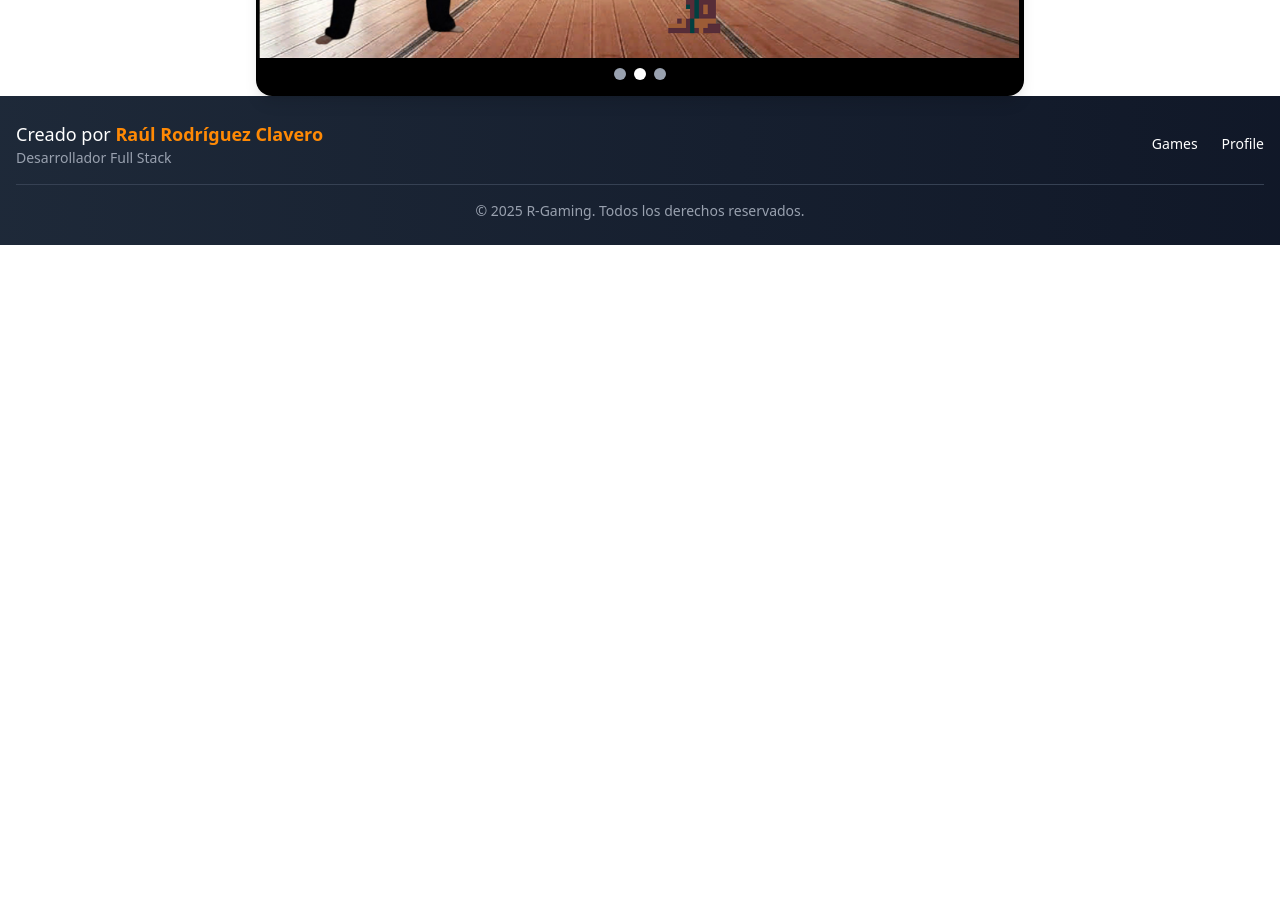
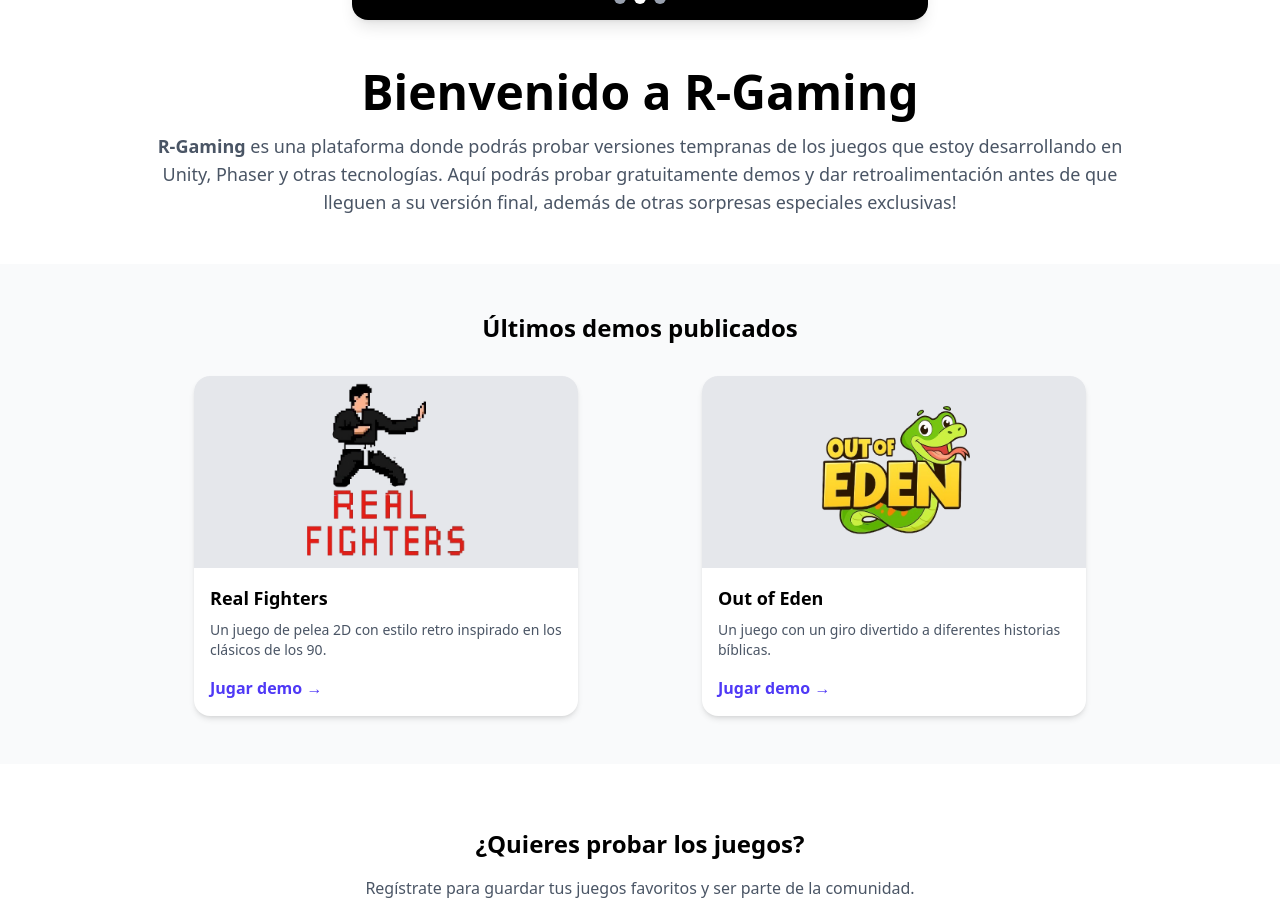
Before and after one commit to RaulWeirdStackDev/GamesRaulFront, a React (Vite) app: page /home in a window 1280 px wide. Shown: the part 440-1351 px from the top of the page. Before the commit the page ends 800 px from the top, so only its background shows below. Built offline with nearby package versions, Linux system fonts and the light colour scheme.

Commit message:
Mejoras en Home

```diff
--- a/src/components/Slider.jsx
+++ b/src/components/Slider.jsx
@@ -29,7 +29,7 @@ export const Slider=() => {
   }, []);
 
   return (
-    <div className="relative w-full max-w-3xl mx-auto overflow-hidden rounded-2xl shadow-lg">
+    <div className="relative w-full max-w-xl mx-auto overflow-hidden rounded-2xl shadow-lg mt-8">
       {/* Slides */}
       <div
         className="flex transition-transform ease-in-out duration-500"
--- a/src/views/PublicViews/Home/Home.jsx
+++ b/src/views/PublicViews/Home/Home.jsx
@@ -1,9 +1,93 @@
 import { Slider } from "../../../components/Slider";
+import { Link } from "react-router-dom";
 
 export const Home = () => {
-    return (
-<>
-<Slider />
-</>
-    );
+  return (
+    <div className="w-full">
+      {/* Hero / Slider */}
+      <Slider />
+
+      {/* Sobre R-Gaming */}
+      <section className="max-w-5xl mx-auto px-4 py-12 text-center">
+        <h1 className="text-3xl lg:text-5xl font-bold mb-4">Bienvenido a R-Gaming</h1>
+        <p className="text-lg text-gray-600">
+          <span className="font-semibold"> R-Gaming</span> es una plataforma donde podrás probar versiones tempranas de los
+          juegos que estoy desarrollando en Unity, Phaser y otras tecnologías. Aquí podrás probar gratuitamente demos y dar retroalimentación antes de que lleguen a su
+          versión final, además de otras sorpresas especiales exclusivas!
+        </p>
+      </section>
+
+      {/* Últimos juegos */}
+      <section className="bg-gray-50 py-12">
+        <div className="max-w-5xl mx-auto px-4">
+          <h2 className="text-2xl font-bold mb-8 text-center">
+            Últimos demos publicados
+          </h2>
+
+          <div className="grid gap-6 md:grid-cols-2 justify-items-center">
+            {/* Card 1 - Real Fighters */}
+            <div className="bg-white rounded-2xl shadow-md overflow-hidden hover:shadow-xl transition w-full max-w-sm">
+              <div className="w-full h-48 bg-gray-200 flex items-center justify-center">
+                <img
+                  src="/logoRF.png"
+                  alt="Real Fighters"
+                  className="h-full object-contain"
+                />
+              </div>
+              <div className="p-4">
+                <h3 className="font-semibold text-lg mb-2">Real Fighters</h3>
+                <p className="text-sm text-gray-600 mb-4">
+                  Un juego de pelea 2D con estilo retro inspirado en los
+                  clásicos de los 90.
+                </p>
+                <Link
+                  to="/register"
+                  className="text-indigo-600 font-semibold hover:underline"
+                >
+                  Jugar demo →
+                </Link>
+              </div>
+            </div>
+
+            {/* Card 2 - Out of Eden */}
+            <div className="bg-white rounded-2xl shadow-md overflow-hidden hover:shadow-xl transition w-full max-w-sm">
+              <div className="w-full h-48 bg-gray-200 flex items-center justify-center">
+                <img
+                  src="/logoOoE.png"
+                  alt="Out of Eden"
+                  className="h-full object-contain"
+                />
+              </div>
+              <div className="p-4">
+                <h3 className="font-semibold text-lg mb-2">Out of Eden</h3>
+                <p className="text-sm text-gray-600 mb-4">
+                  Un juego con un giro divertido a diferentes historias bíblicas.
+                </p>
+                <Link
+                  to="/register"
+                  className="text-indigo-600 font-semibold hover:underline"
+                >
+                  Jugar demo →
+                </Link>
+              </div>
+            </div>
+          </div>
+        </div>
+      </section>
+
+      {/* Call to Action */}
+      <section className="py-16 text-center">
+        <h2 className="text-2xl font-bold mb-4">¿Quieres probar los juegos?</h2>
+        <p className="text-gray-600 mb-6">
+          Regístrate para guardar tus juegos favoritos y ser parte de la comunidad.
+        </p>
+        <Link
+          to="/register"
+          className="bg-indigo-600 text-white px-6 py-3 rounded-2xl shadow-md hover:bg-indigo-700 transition"
+        >
+          Crear cuenta
+        </Link>
+      </section>
+    </div>
+  );
 };
```
